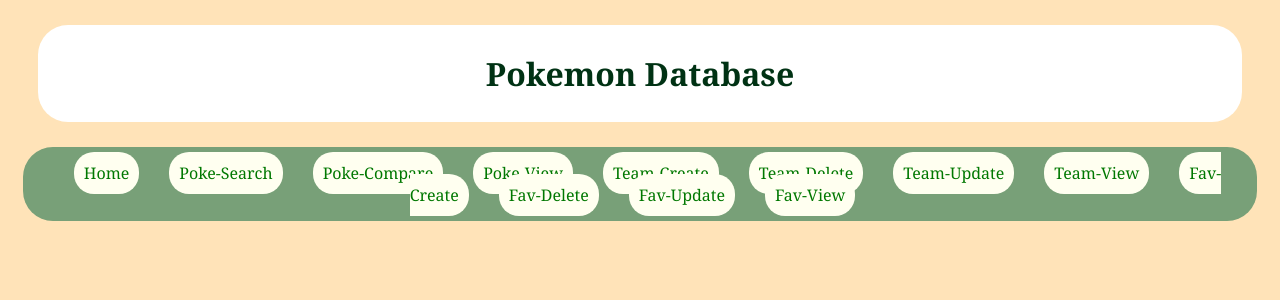
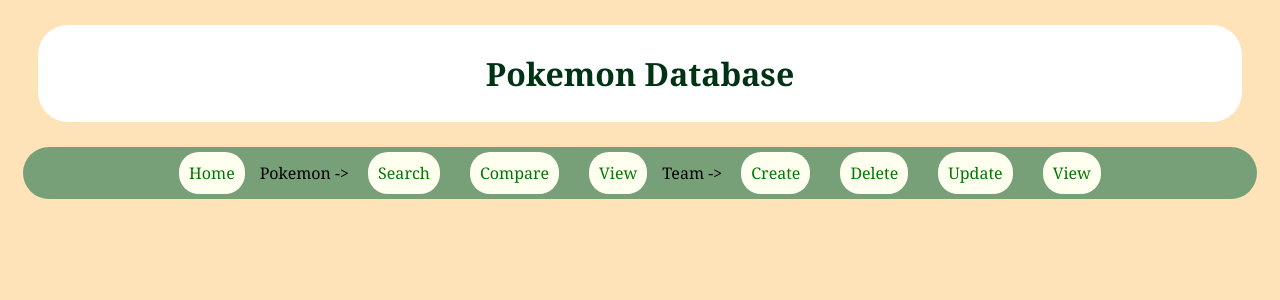
Before and after one commit to elysemc1/db_final_proj, a PHP site: page /index.php in a window 1280 px wide. Shown: the top 300 px of the page. Run offline with PHP 8.4, Linux system fonts and the light colour scheme; data that the repository does not hold is empty.

Commit message:
things should look nice

```diff
--- a/pokeHeader.php
+++ b/pokeHeader.php
@@ -19,19 +19,16 @@
 
 	echo '<a href="index.php">Home</a>';
 
-	echo '<a href="searchPokemon.php">Poke-Search</a>';
-	echo '<a href="comparePokemon.php">Poke-Compare</a>';
-	echo '<a href="viewPokemon.php">Poke-View</a>';
+	echo 'Pokemon -&gt; ';
+	echo '<a href="searchPokemon.php">Search</a>';
+	echo '<a href="comparePokemon.php">Compare</a>';
+	echo '<a href="viewPokemon.php">View</a>';
 
-	echo '<a href="createTeam.php">Team-Create</a>';
-	echo '<a href="deleteTeam.php">Team-Delete</a>';
-	echo '<a href="updateTeam.php">Team-Update</a>';
-	echo '<a href="viewTeam.php">Team-View</a>';
-
-	echo '<a href="createFav.php">Fav-Create</a>';
-	echo '<a href="deleteFav.php">Fav-Delete</a>';
-	echo '<a href="updateFav.php">Fav-Update</a>';
-	echo '<a href="viewFav.php">Fav-View</a>';
+	echo 'Team -&gt; ';
+	echo '<a href="createTeam.php">Create</a>';
+	echo '<a href="deleteTeam.php">Delete</a>';
+	echo '<a href="updateTeam.php">Update</a>';
+	echo '<a href="viewTeam.php">View</a>';
 
 	echo '</nav>';
 
--- a/searchPokemon.php
+++ b/searchPokemon.php
@@ -18,7 +18,7 @@
 
     <?php
     if (isset($_GET['search_by']) && isset($_GET['query'])) {
-        include 'pokeConfig.php';
+        include 'pokeHeader.php';
 
         $search_by = $_GET['search_by'];
         $query = $_GET['query'];
--- a/viewTeam.php
+++ b/viewTeam.php
@@ -2,7 +2,6 @@
 session_start();
 
 include 'pokeHeader.php';
-//include 'pokeConfig.php';
 
 
 echo '<html>';
```
